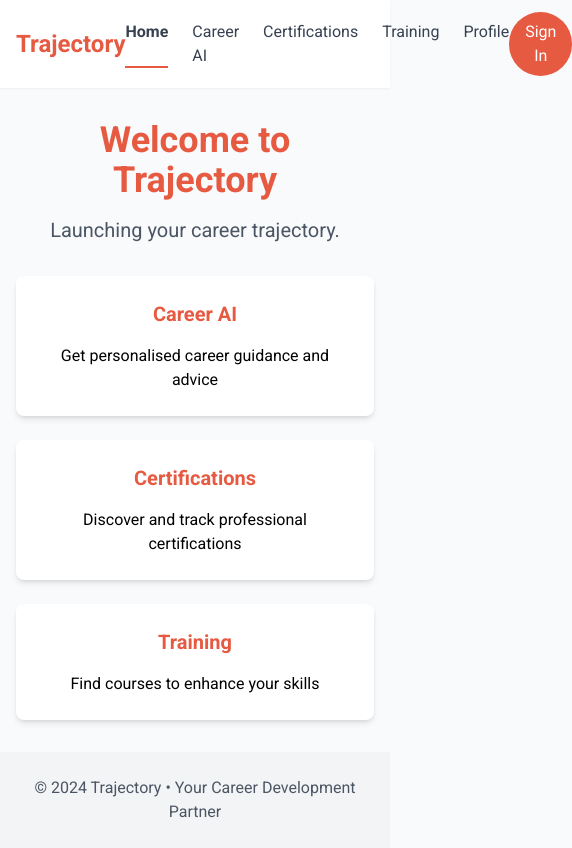
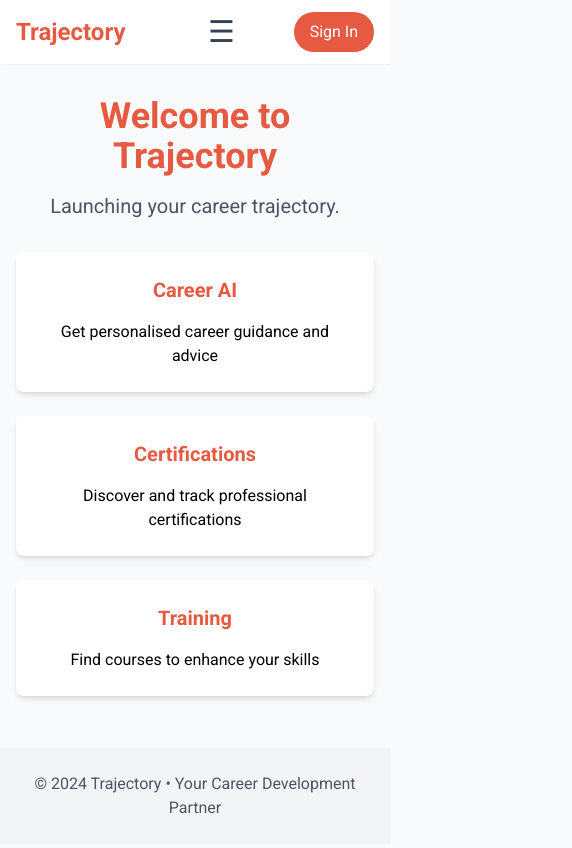
Before and after one commit to wgw0/trajectoryapp, a plain HTML site: page index.html in a window 390 px wide. Shown: the whole page, 572 px wide, since content can reach past the window. Drawn offline with nearby package versions, Linux system fonts and the light colour scheme.

Commit message:
might work for mobile

```diff
--- a/index.html
+++ b/index.html
@@ -1,5 +1,6 @@
 <!DOCTYPE html>
 <html lang="en">
+
 <head>
     <meta charset="UTF-8">
     <meta name="viewport" content="width=device-width, initial-scale=1.0">
@@ -8,19 +9,27 @@
     <link href="https://fonts.googleapis.com/css2?family=Roboto:wght@300;400;500;700&display=swap" rel="stylesheet">
     <link rel="stylesheet" href="style.css">
 </head>
+
 <body class="min-h-screen flex flex-col bg-gray-50">
     <header class="sticky top-0 z-50 bg-white shadow-sm">
         <div class="container mx-auto px-4 py-3 flex justify-between items-center">
             <div class="flex items-center">
                 <h1 class="text-2xl font-bold brand-accent">Trajectory</h1>
             </div>
-            <nav class="flex space-x-6">
+            <!-- Navigation Bar -->
+            <div class="flex items-center space-x-6">
+                <nav class="hidden md:flex space-x-6">
                     <a href="#" id="navHome" class="nav-link hover:text-[#E65A41] text-gray-700 nav-active">Home</a>
                     <a href="#" id="navCareerAI" class="nav-link hover:text-[#E65A41] text-gray-700">Career AI</a>
                     <a href="#" id="navCertifications" class="nav-link hover:text-[#E65A41] text-gray-700">Certifications</a>
                     <a href="#" id="navTraining" class="nav-link hover:text-[#E65A41] text-gray-700">Training</a>
                     <a href="#" id="navProfile" class="nav-link hover:text-[#E65A41] text-gray-700">Profile</a>
                 </nav>
+                <!-- Hamburger Icon for Mobile -->
+                <div class="md:hidden">
+                    <button id="hamburgerButton" class="text-3xl text-gray-700" onclick="toggleMenu()">☰</button>
+                </div>
+            </div>
             <div>
                 <button class="brand-bg text-white px-4 py-2 rounded-full hover:opacity-90 transition-all">
                     Sign In
@@ -50,7 +59,6 @@
             </div>
         </div>
 
-
         <!-- Career AI Page -->
         <div id="careeraiPage" class="hidden">
             <div id="chatContainer" class="w-full max-w-xl mx-auto bg-white rounded-2xl shadow-lg overflow-hidden">
@@ -61,25 +69,16 @@
                 </div>
                 <div class="border-t border-gray-100 p-4 bg-gray-50">
                     <div class="flex items-center bg-white rounded-full px-4 py-2 shadow-sm">
-                        <input
-                            type="text"
-                            id="userInput"
-                            placeholder="What career guidance do you need?"
-                            class="flex-grow bg-transparent outline-none text-gray-800 placeholder-gray-500"
-                        >
-                        <button
-                            id="sendButton"
-                            class="brand-bg text-white w-10 h-10 rounded-full flex items-center justify-center hover:opacity-90 transition-colors"
-                        >
+                        <input type="text" id="userInput" placeholder="What career guidance do you need?" class="flex-grow bg-transparent outline-none text-gray-800 placeholder-gray-500">
+                        <button id="sendButton" class="brand-bg text-white w-10 h-10 rounded-full flex items-center justify-center hover:opacity-90 transition-colors">
                             <svg xmlns="http://www.w3.org/2000/svg" class="h-5 w-5" viewBox="0 0 24 24" fill="currentColor">
-                                <path d="M2.01 21L23 12 2.01 3 2 10l15 2-15 2z"/>
+                                <path d="M2.01 21L23 12 2.01 3 2 10l15 2-15 2z" />
                             </svg>
                         </button>
                     </div>
                 </div>
             </div>
         </div>
-
 
         <!-- Certifications Page -->
         <div id="certificationsPage" class="hidden">
@@ -178,4 +177,5 @@
 
     <script src="script.js"></script>
 </body>
+
 </html>
--- a/script.js
+++ b/script.js
@@ -92,3 +92,9 @@ document.addEventListener("DOMContentLoaded", () => {
         });
     }
 });
+
+// Function to toggle the mobile navigation menu
+function toggleMenu() {
+    const nav = document.querySelector('nav');
+    nav.classList.toggle('hidden'); // Toggle the 'hidden' class
+}
```
Lines whose indentation alone changed are shown as unchanged.
